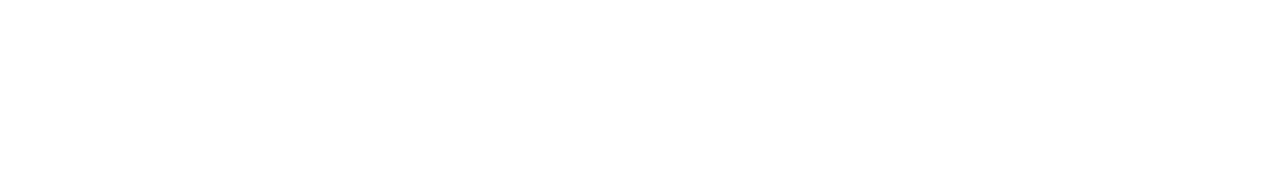
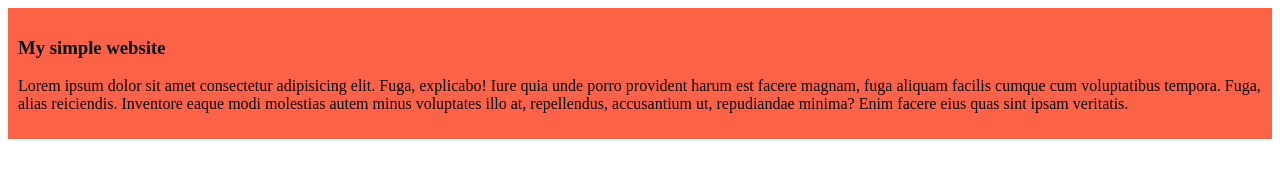
Before and after one commit to dipuroy1234/my-simple-website, a plain HTML site: page index.html in a window 1280 px wide. Drawn offline with Linux system fonts and the light colour scheme.

Commit message:
added my simple website

```diff
--- a/index.html
+++ b/index.html
@@ -4,8 +4,12 @@
     <meta charset="UTF-8">
     <meta name="viewport" content="width=device-width, initial-scale=1.0">
     <title>My Simple Website</title>
+    <link rel="stylesheet" href="styles/blog.css">
 </head>
 <body>
-
+    <div>
+        <h3>My simple website</h3>
+        <p>Lorem ipsum dolor sit amet consectetur adipisicing elit. Fuga, explicabo! Iure quia unde porro provident harum est facere magnam, fuga aliquam facilis cumque cum voluptatibus tempora. Fuga, alias reiciendis. Inventore eaque modi molestias autem minus voluptates illo at, repellendus, accusantium ut, repudiandae minima? Enim facere eius quas sint ipsam veritatis.</p>
+    </div>
 </body>
 </html>
--- /dev/null
+++ b/styles/blog.css
@@ -0,0 +1,4 @@
+div{
+    background-color: tomato;
+    padding: 10px;
+}
```
